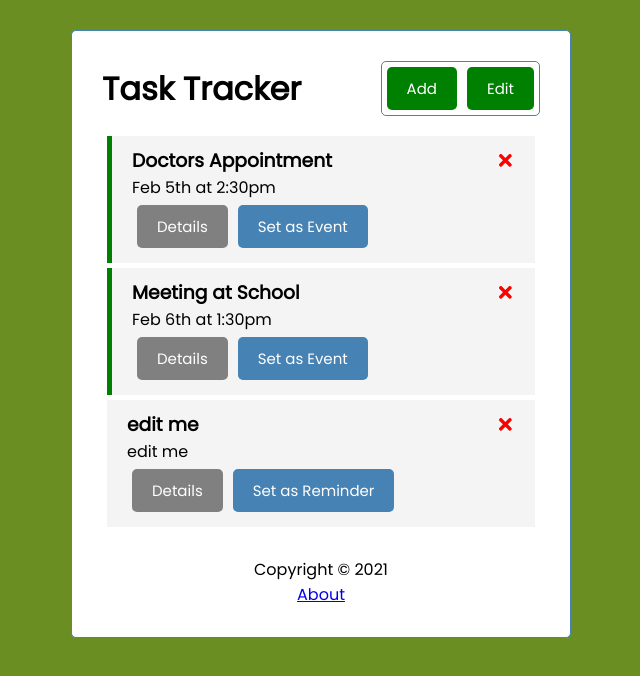
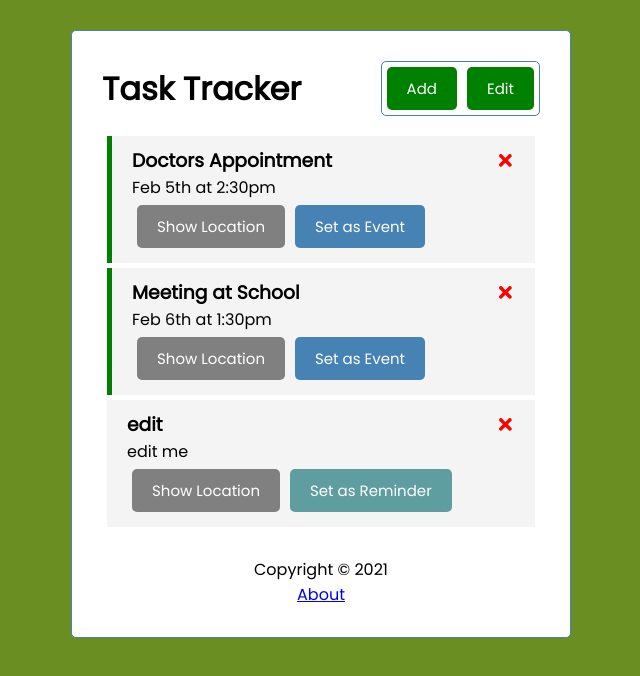
Before and after one commit to benrafalski/TaskTracker, a React (Create React App) app in the folder react-task-tracker/: page / in a window 1280 px wide. Shown: the top 676 px of the page, without its empty margins (319-959 px from the left). Built offline with nearby package versions, Linux system fonts and the light colour scheme; data requests are answered from the project's data file.

Commit message:
Fix Location in Future

```diff
--- a/react-task-tracker/db.json
+++ b/react-task-tracker/db.json
@@ -13,7 +13,7 @@
       "id": 4
     },
     {
-      "text": "edit me",
+      "text": "edit ",
       "day": "edit me",
       "reminder": false,
       "id": 5
--- a/react-task-tracker/src/App.js
+++ b/react-task-tracker/src/App.js
@@ -9,6 +9,7 @@ import About from './components/About';
 const App = () => {
   const [showAddTask, setShowAddTask] = useState(false)
   const [showEditTask, setShowEditTask] = useState(false)
+  const [showLocation, setLocation] = useState(false)
   const [tasks, setTasks] = useState([])
 
   useEffect(() => {
@@ -110,7 +111,7 @@ const App = () => {
           <>
             {showAddTask ? <AddTask onAdd={addTask}/> : ''}
 
-            {tasks.length > 0 ? <Tasks tasks={tasks} onDelete={deleteTask} onRemind={toggleReminder} onEdit={() => setShowEditTask(!showEditTask)} showEditTask={showEditTask} onUpdate={updateTask}/> : 'No Tasks To Show'}
+            {tasks.length > 0 ? <Tasks tasks={tasks} onDelete={deleteTask} onRemind={toggleReminder} showEditTask={showEditTask} onUpdate={updateTask} showLocation={showLocation} toggleLocation={() => setLocation(!showLocation)}/> : 'No Tasks To Show'}
           </>
         )}/>
         <Route path='/about' component={About} />
--- a/react-task-tracker/src/components/Task.js
+++ b/react-task-tracker/src/components/Task.js
@@ -2,14 +2,34 @@ import { FaTimes } from 'react-icons/fa'
 import Button from './Button'
 import EditTask from './EditTask'
 
-const Task = ({ task, onDelete, onRemind, onEdit, showEditTask, onUpdate }) => {
+const Task = ({ task, onDelete, onRemind, showEditTask, onUpdate, showLocation, toggleLocation }) => {
     return (
         <div className={`task ${task.reminder ? 'reminder' : ''}`}>
-            <h3>{task.text} <FaTimes style={{ color: 'red', cursor:'pointer' }} onClick={() => onDelete(task.id)} /></h3>
+            <h3>
+                {task.text}
+                <FaTimes
+                    style={{ color: 'red', cursor:'pointer' }}
+                    onClick={() => onDelete(task.id)}
+                />
+            </h3>
             <p>{task.day}</p>
-            <Button color='gray' text='Details'/>
-            <Button color='steelblue' text={task.reminder ? 'Set as Event' : 'Set as Reminder'} onClick={() => onRemind(task.id)}/>
-            {showEditTask && <EditTask task={task} onUpdate={onUpdate}/>}
+            <Button
+                color='gray'
+                text='Show Location'
+                onClick={() => toggleLocation()}
+            />
+            <Button
+                color={task.reminder ? 'steelblue' : 'cadetblue'}
+                text={task.reminder ? 'Set as Event' : 'Set as Reminder'}
+                onClick={() => onRemind(task.id)}
+            />
+            {showEditTask
+                && <EditTask
+                    task={task}
+                    onUpdate={onUpdate}
+                />
+            }
+            {showLocation && <p>Location</p>}
         </div>
     )
 }
--- a/react-task-tracker/src/components/Tasks.js
+++ b/react-task-tracker/src/components/Tasks.js
@@ -2,7 +2,7 @@ import Task from "./Task"
 import EditTask from "./EditTask"
 import Button from "./Button"
 
-const Tasks = ({ tasks, onDelete, onRemind, onEdit, showEditTask, onUpdate }) => {
+const Tasks = ({ tasks, onDelete, onRemind, showEditTask, onUpdate, showLocation, toggleLocation }) => {
     return (
         <>
             {tasks.map((task) => (
@@ -11,9 +11,10 @@ const Tasks = ({ tasks, onDelete, onRemind, onEdit, showEditTask, onUpdate }) =>
                     task={task}
                     onDelete={onDelete}
                     onRemind={onRemind}
-                    onEdit={onEdit}
                     showEditTask={showEditTask}
                     onUpdate={onUpdate}
+                    showLocation={showLocation}
+                    toggleLocation={toggleLocation}
                 />
 
 
```
